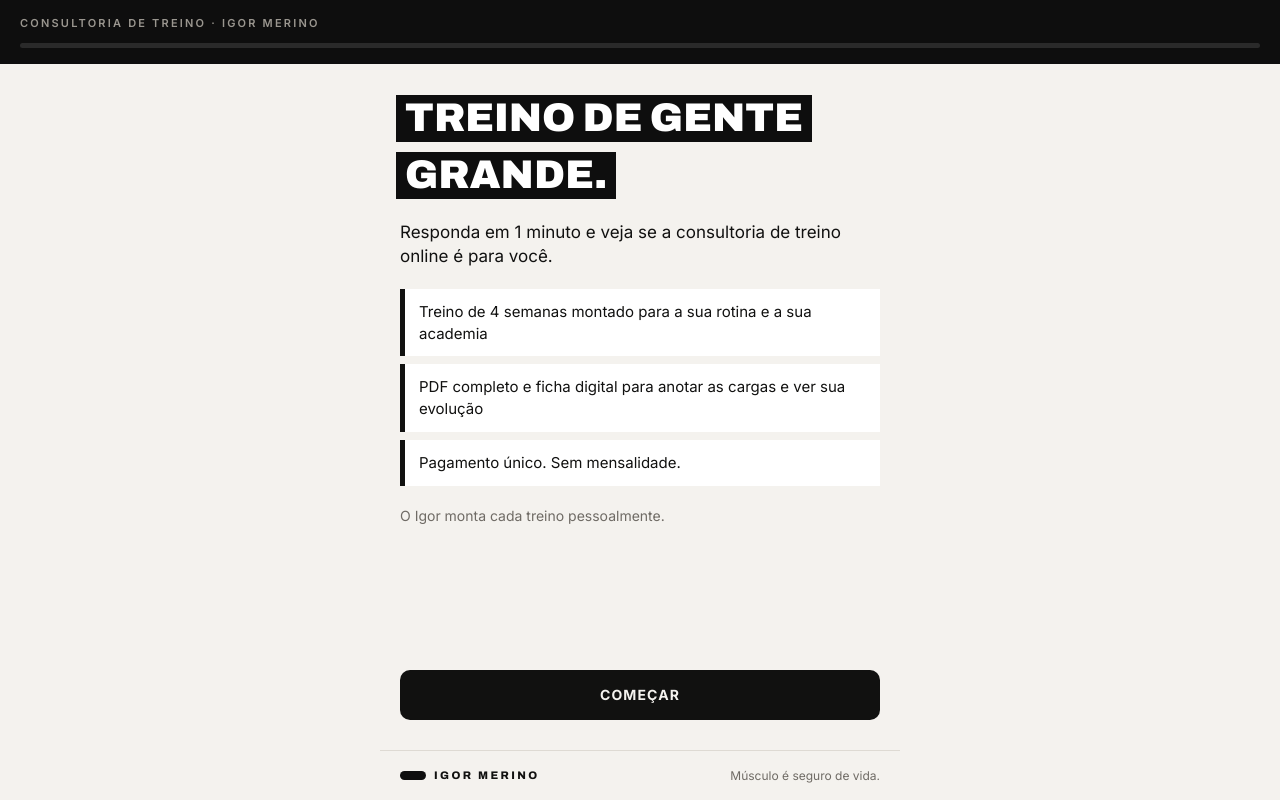
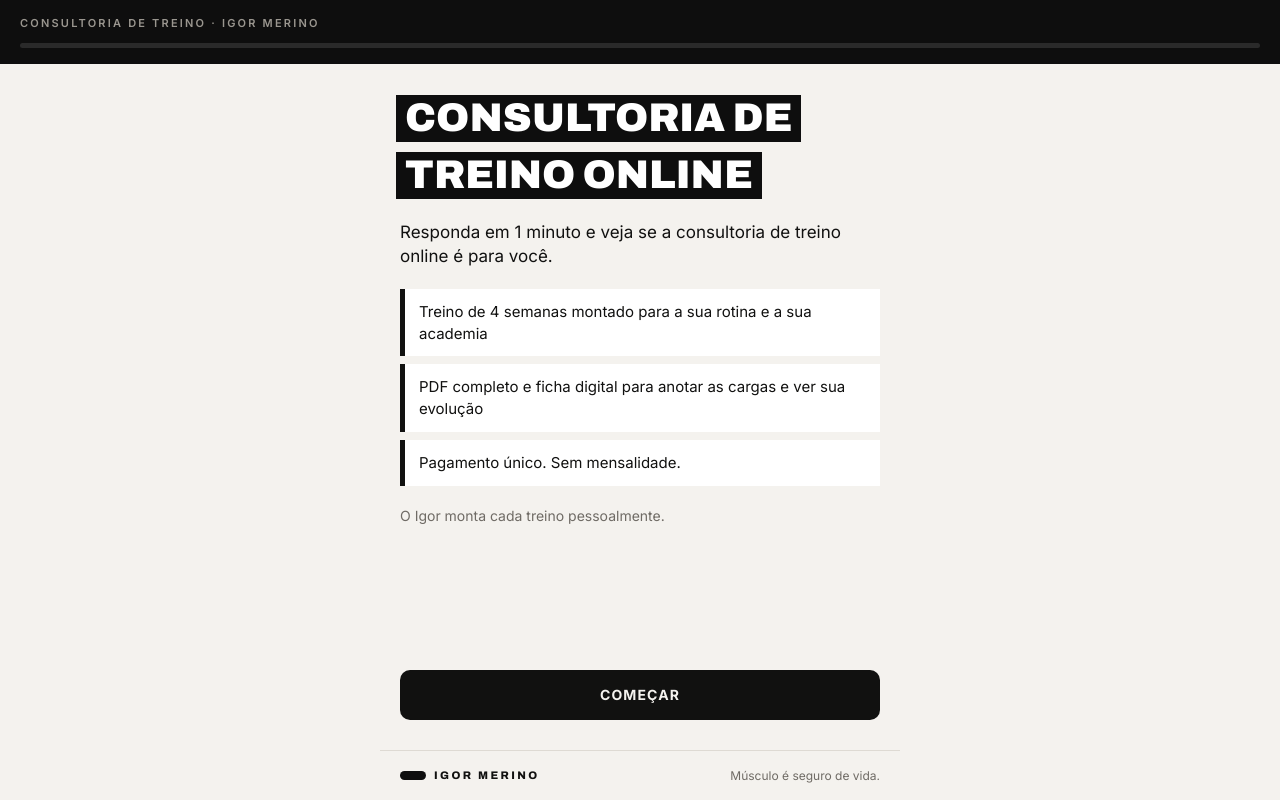
Before and after one commit to igormerino/Fichas, a plain HTML site: page quiz/index.html in a window 1280 px wide. Drawn offline with Linux system fonts and the light colour scheme.

Commit message:
Quiz: título mais simples
Co-Authored-By: Claude Opus 5.5 <noreply@anthropic.com>
Claude-Session: https://claude.ai/code/session_01MPEAUq6Wsd9KMnyL6bo1Bn

```diff
--- a/quiz/index.html
+++ b/quiz/index.html
@@ -85,7 +85,7 @@ function tela() {
 }
 function podeSeguir() { const q = P[i]; return q.campos ? true : !!R[q.id]; }
 function inicio() {
-  app.innerHTML = `<h1><span>Treino de gente grande.</span></h1>
+  app.innerHTML = `<h1><span>Consultoria de treino online</span></h1>
     <p class="lead">Responda em 1 minuto e veja se a consultoria de treino online é para você.</p>
     <div class="lst"><div>Treino de 4 semanas montado para a sua rotina e a sua academia</div><div>PDF completo e ficha digital para anotar as cargas e ver sua evolução</div><div>Pagamento único. Sem mensalidade.</div></div>
     <p class="muted">O Igor monta cada treino pessoalmente.</p>
```
